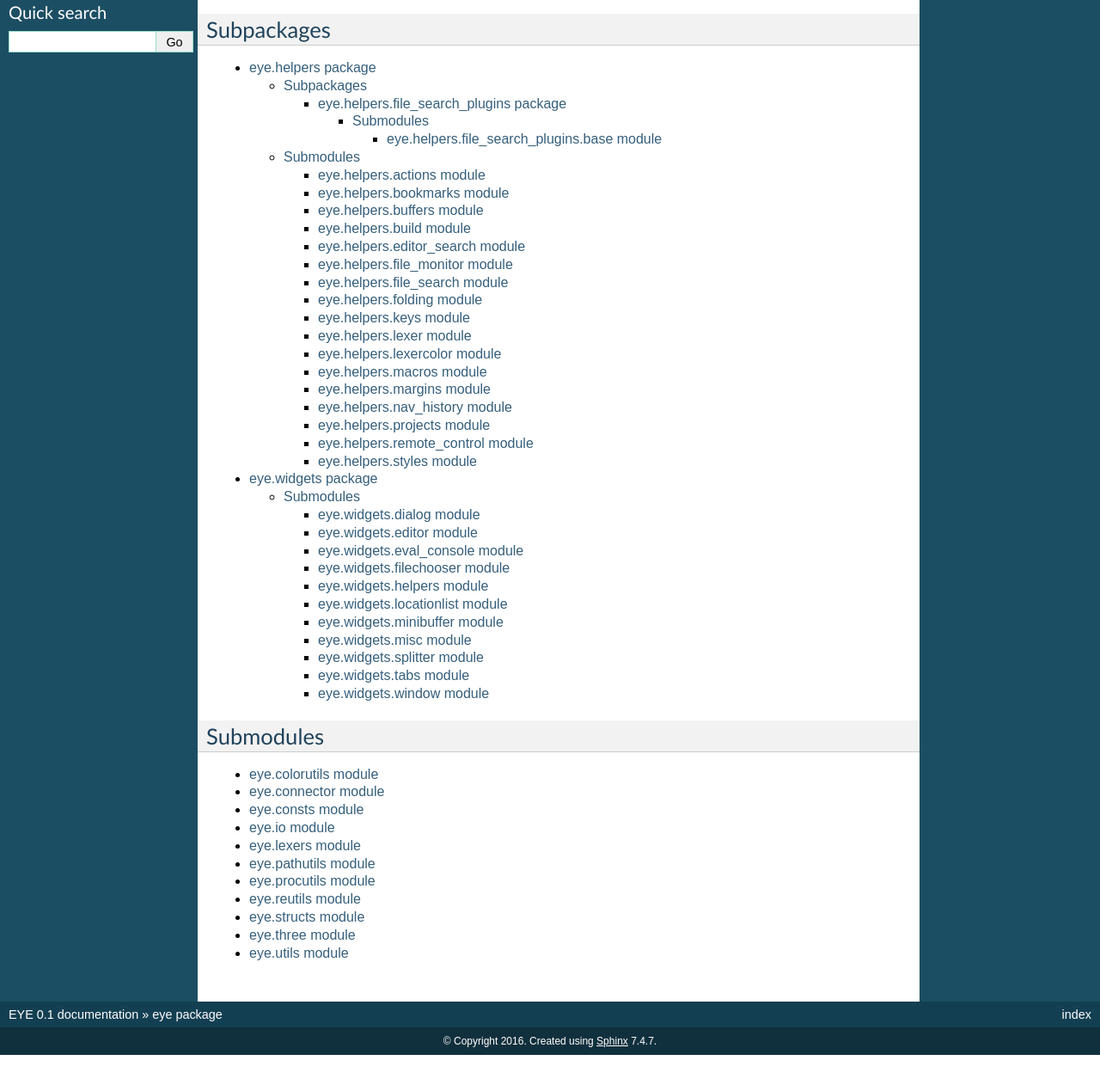
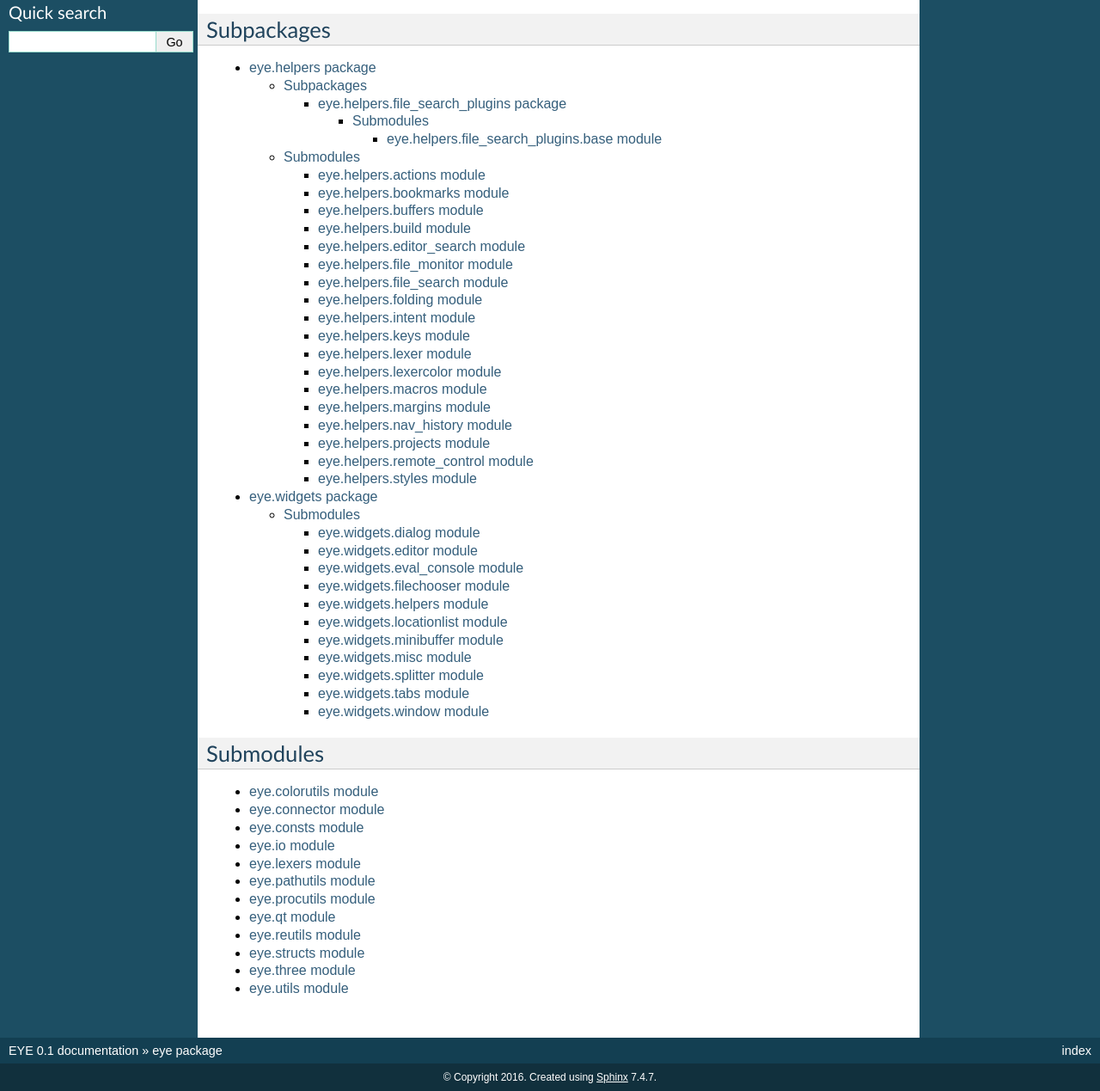
Before and after one commit to hydrargyrum/eye, a Sphinx documentation site: the page built from docs/eye.rst, in a window 1280 px wide, cut to the strip 190-1459 px from the top of the page. Shown: the whole strip at 86% size. Built offline with Sphinx 7.4.7, drawn with Linux system fonts in a browser that asks for light colours; pages that are not in the unit, such as notebooks, are missing from menus; before the commit the page ends 1417 px from its top, so only the background shows below that.

Commit message:
add eye.helpers.intent and eye.qt to doc toc

```diff
--- a/docs/eye.helpers.rst
+++ b/docs/eye.helpers.rst
@@ -28,6 +27,7 @@ Submodules
    eye.helpers.file_monitor
    eye.helpers.file_search
    eye.helpers.folding
+   eye.helpers.intent
    eye.helpers.keys
    eye.helpers.lexer
    eye.helpers.lexercolor
--- a/docs/eye.rst
+++ b/docs/eye.rst
@@ -27,6 +27,7 @@ Submodules
    eye.lexers
    eye.pathutils
    eye.procutils
+   eye.qt
    eye.reutils
    eye.structs
    eye.three
```
Also changed, not shown: other parts of docs/eye.helpers.rst (+0 -1 lines).
